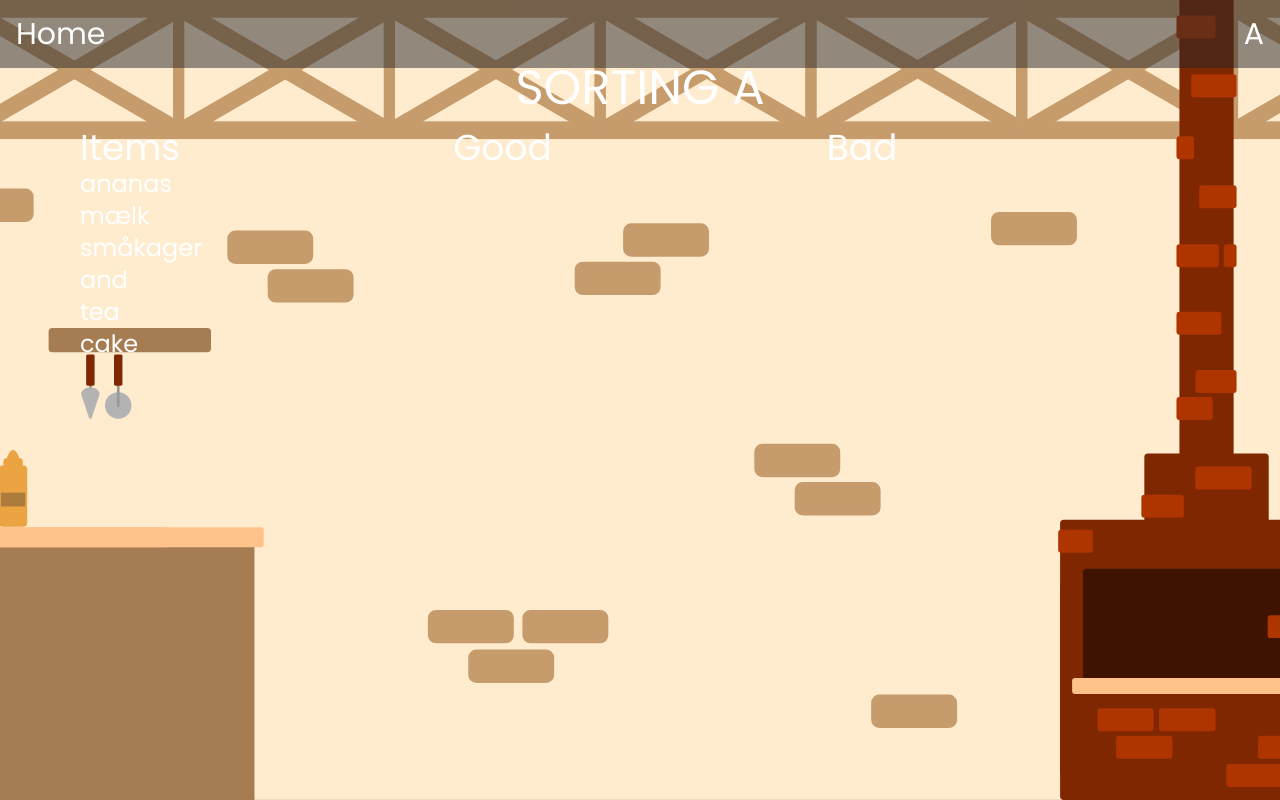
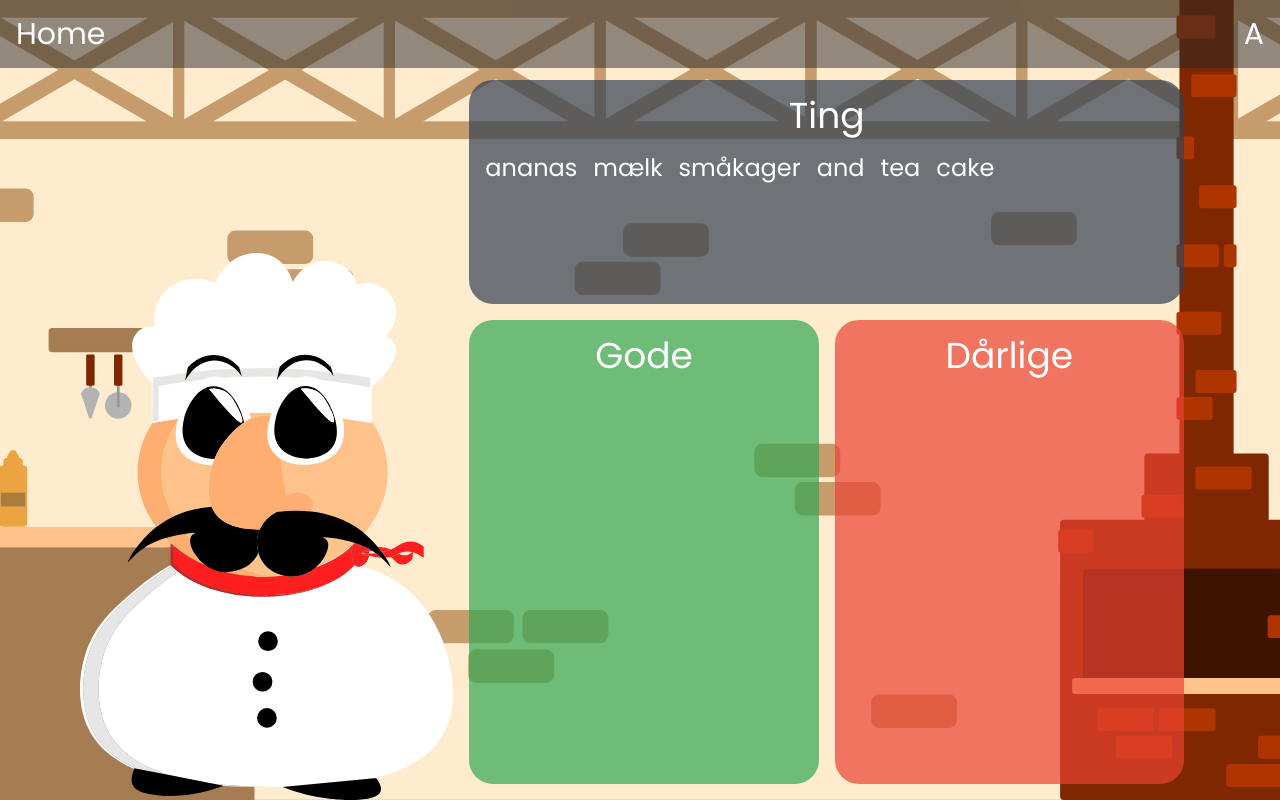
Before and after one commit to malthesers/letter-learning, a Vue app: page /a/sorting in a window 1280 px wide. Built offline with nearby package versions, Linux system fonts and the light colour scheme.

Commit message:
Updated sortable containers with colours/character

```diff
--- a/src/views/SortingView.vue
+++ b/src/views/SortingView.vue
@@ -1,26 +1,29 @@
 <template>
   <main :style="{ backgroundImage: `url(/src/assets/background/${letterStore.current?.images.background}.svg)` }"
-    class="bg-cover bg-center">
-    <h1 class="text-5xl text-center uppercase">Sorting {{ letterStore.current?.value }}</h1>
-    <div class="max-w-6xl h-full mx-auto grid grid-cols-3 p-4">
-      <div>
-        <p class="text-4xl">Items</p>
-        <draggable v-model="unsortedItems" group="items" item-key="id" class="h-full">
+    class="h-full px-20 bg-cover bg-center grid grid-cols-[1fr_2fr]">
+    <img :src="`/src/assets/character/${letterStore.current?.images.character}.svg`" :alt="letterStore.current?.name"
+      class="max-w-[30rem] h-auto mx-auto mt-auto">
+    <div class="w-full h-full mx-auto grid grid-cols-2 grid-rows-3 gap-4 p-4">
+      <div class="bg-slate-700 bg-opacity-70 p-4 rounded-3xl col-span-2">
+        <p class="text-4xl text-center mb-4">Ting</p>
+        <draggable v-model="unsortedItems" group="items" item-key="id" class="flex flex-wrap gap-4">
           <template #item="{ element }">
-            <p class="text-2xl">{{ element }}</p>
+            <span class="text-2xl">{{ element }}</span>
           </template>
         </draggable>
       </div>
-      <div>
-        <p class="text-4xl">Good</p>
+      <!-- Correct Container -->
+      <div class="bg-green bg-opacity-70 p-4 row-span-2 rounded-3xl">
+        <p class="text-4xl text-center mb-4">Gode</p>
         <draggable v-model="goodItems" group="items" item-key="id" class="h-full">
           <template #item="{ element }">
             <p class="text-2xl">{{ element }}</p>
           </template>
         </draggable>
       </div>
-      <div>
-        <p class="text-4xl">Bad</p>
+      <!-- Incorrect Container -->
+      <div class="bg-red bg-opacity-70 p-4 row-span-2 rounded-3xl">
+        <p class="text-4xl text-center mb-4">Dårlige</p>
         <draggable v-model="badItems" group="items" item-key="id" class="h-full">
           <template #item="{ element }">
             <p class="text-2xl">{{ element }}</p>
--- a/tailwind.config.ts
+++ b/tailwind.config.ts
@@ -10,8 +10,12 @@ module.exports = {
     },
     extend: {
       colors: {
+        'blue': '#4285F6',
         'red': '#EC4233',
-        'blue': '#4285F6',
+        'yellow': '#F9BE04',
+        'green': '#33A955',
+        'purple': '#AF52DE',
+        'orange': '#FF9501'
       }
     }
   },
```
